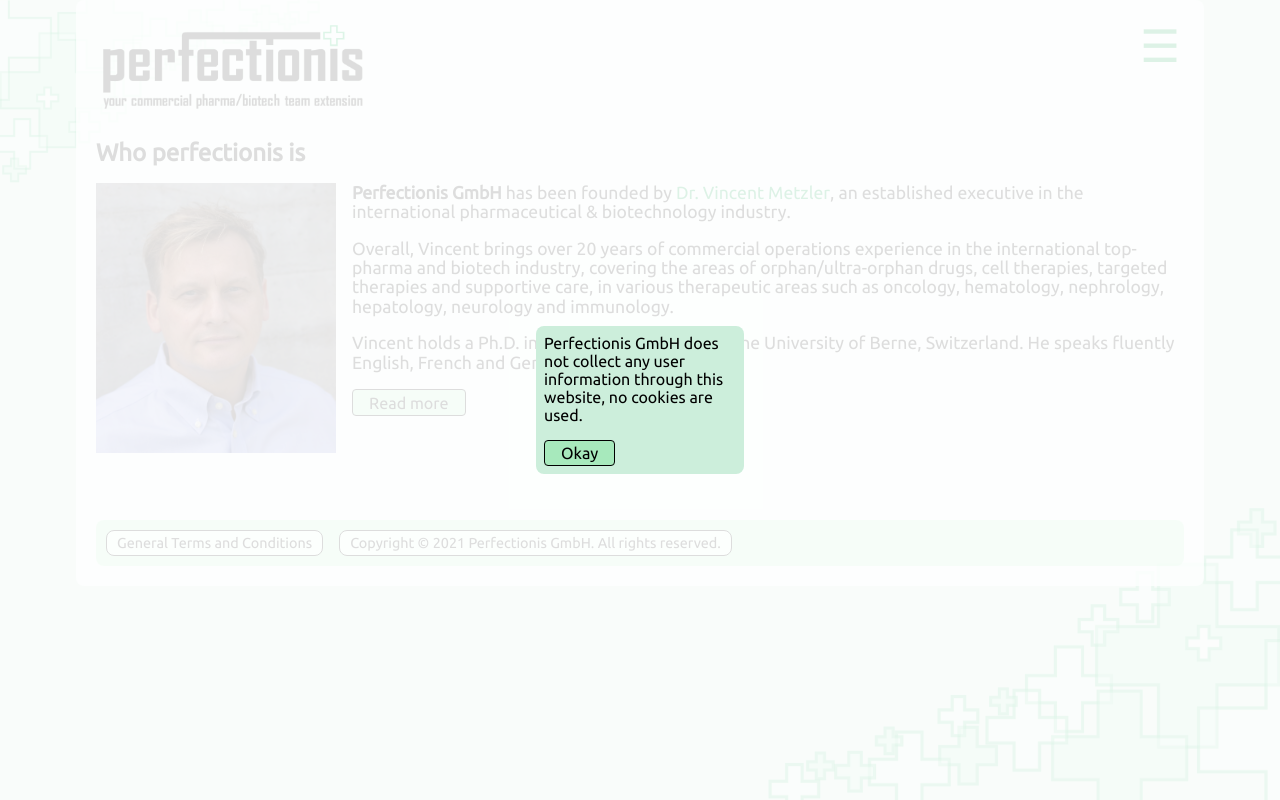
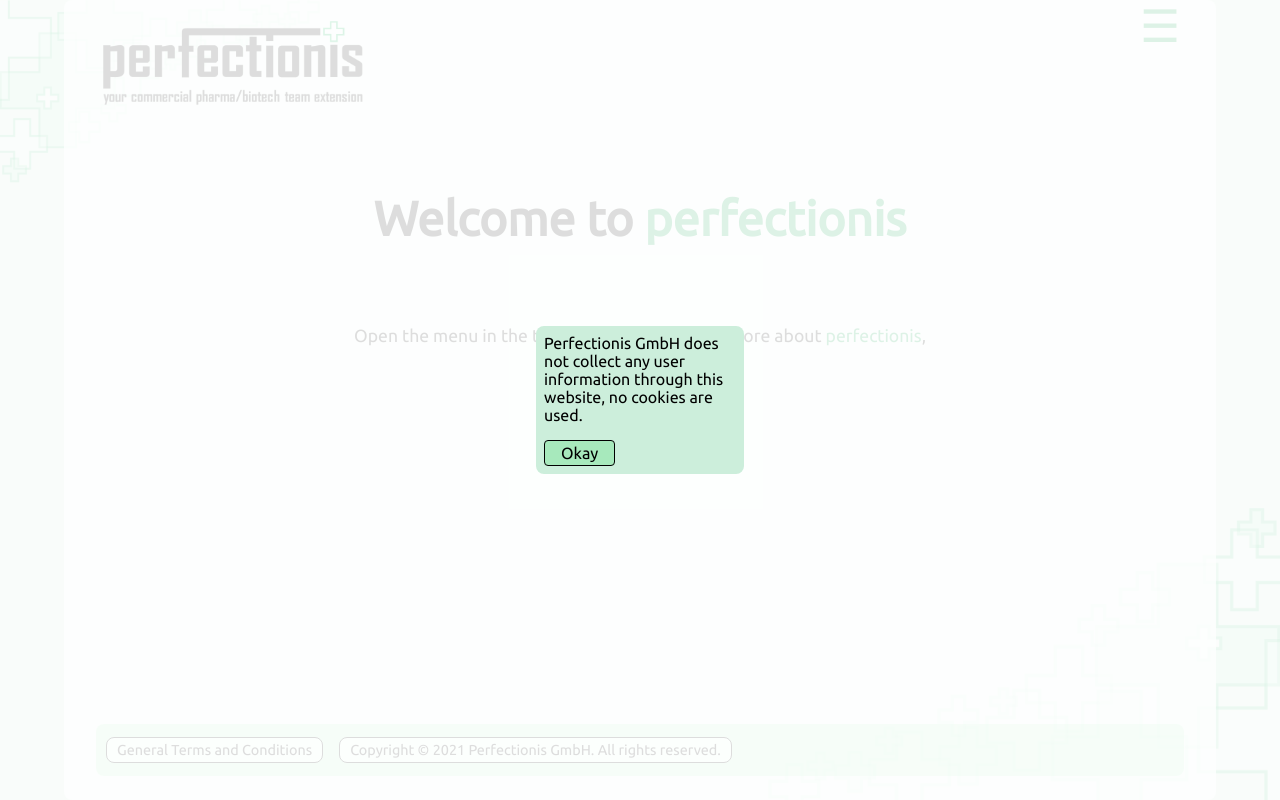
Before and after one commit to MaGaMe19/MaGaMe19.github.io, a plain HTML site: page index.html in a window 1280 px wide. Drawn offline with nearby package versions, Linux system fonts and the light colour scheme.

Commit message:
home page

```diff
--- a/index.html
+++ b/index.html
@@ -20,9 +20,10 @@
     </div>
     <div id="app">
         <div class="main-center">
+            <div class="content">
                 <div class="grid-header">
                     <div class="flex-header">
-                    <img src="graphics/Perfectionis_Logo_C.png" id="logo" alt="perfectionis logo" v-on:click="switchToTab('Who perfectionis is')" title="Home">
+                        <img src="graphics/Perfectionis_Logo_C.png" id="logo" alt="perfectionis logo" v-on:click="switchToTab('home')" title="Home">
                     </div>
                     <div onclick="javascript:toggleMenu()" title="Open / Close the side navigation">
                         <span id="open-menu">&#9776;</span>
@@ -46,6 +47,21 @@
                     <div v-for="option in menuOptions"
                     v-on:click="switchToTab(option)"
                     :class="{highlighted: option == currentTab}">{{option}}</div>
+                </div>
+
+                <div v-if="currentTab == 'home'" class="text-center">
+                    <h1 class="welcome-message">Welcome to <g>perfectionis</g></h1>
+                    <div class="main no-grid">
+                        <p id="welcome-text-desktop">
+                            Click on the menu items above to learn more about <g>perfectionis</g>, <br>
+                        </p>
+                        <p id="welcome-text-mobile">
+                            Open the menu in the top right corner to learn more about <g>perfectionis</g>, <br>
+                        </p>
+                        <p>
+                            or <span class="link-green" v-on:click="switchToTab('Contact')">contact us</span>.
+                        </p>
+                    </div>
                 </div>
 
                 <div v-if="currentTab == 'Why perfectionis'">
@@ -206,6 +222,7 @@
                         </div>
                     </div>
                 </div>
+            </div>
             <div class="icons-bottom">
                 <div class="icon-bottom" v-on:click="showAGB()" title="View the General Terms and Conditions (Allgemeine Geschäftsbedingungen)">General Terms and Conditions</div>
                 <div class="copyright-text">Copyright &copy; 2021 Perfectionis GmbH. All rights reserved.</div>
@@ -237,10 +254,11 @@
                     "Contact"
                 ]
 
+                localStorage.setItem("currentTab", "home");
                 let currentTab = ref(localStorage.getItem("currentTab"));
                 if (currentTab.value == null) {
-                    currentTab.value = "Who perfectionis is";
-                    localStorage.setItem("currentTab", "Why perfectionis");
+                    currentTab.value = "home";
+                    localStorage.setItem("currentTab", "home");
                 }
 
                 function switchToTab(tab, menu=false) {
--- a/style.css
+++ b/style.css
@@ -13,6 +13,7 @@
     font-family: var(--font);
     font-weight: 100;
     margin: 0;
+    padding: 0;
     background-color: #d3ebde;
     overflow-y: scroll;
 }
@@ -85,10 +86,15 @@
     background-color: #f6fffacc;
     border-radius: var(--default-radius);
     width: 85%;
-    margin: auto;
-    padding: 20px;
+    min-height: 100vh;
+    margin: 0 auto;
+    padding: 0 2rem;
+
+    display: grid;
+    grid-template-rows: 1fr auto;
 }
-.flex-header{
+.flex-header {
+    padding-top: 1rem;
     display: flex;
     align-items: baseline;
     flex-direction: column;
@@ -130,12 +136,22 @@
     display: grid;
     grid-template-columns: 16rem auto;
 }
+.main.no-grid {
+    display: block !important;
+}
 .main p {
     margin-top: 0;
     line-height: 1.2rem;
 }
 .main p:last-child {
     margin-bottom: 0;
+}
+h1.welcome-message {
+    font-size: 3rem;
+    margin: 5rem 0;
+}
+.text-center {
+    text-align: center;
 }
 h2 {
     margin: 1.5rem 0 1rem 0;
@@ -150,6 +166,9 @@
     text-decoration-thickness: 2px;
     text-underline-offset: 2px;
     cursor: pointer;
+}
+#welcome-text-mobile {
+    display: none;
 }
 
 /* ============================================================== disclaimer */
@@ -221,9 +240,11 @@
 .icons-bottom {
     font-size: 0.9rem;
     background-color: var(--transparent-green);
-    margin-top: 3rem;
+    margin: 3rem 0 1.5rem 0;
     padding: 10px;
     border-radius: var(--default-radius);
+
+    min-height: 2rem;
 
     display: flex;
     justify-content: flex-start;
@@ -260,6 +281,12 @@
     .grid-header {
         display: grid;
         grid-template-columns: 1fr 3rem;
+    }
+    #welcome-text-mobile {
+        display: block;
+    }
+    #welcome-text-desktop {
+        display: none;
     }
 
     /* ========================================================== Side-Nav */
```
Lines whose indentation alone changed are shown as unchanged.
